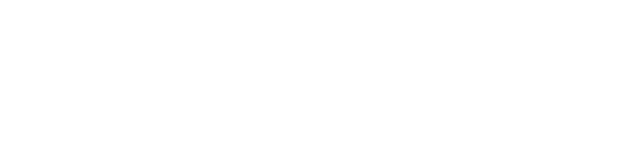
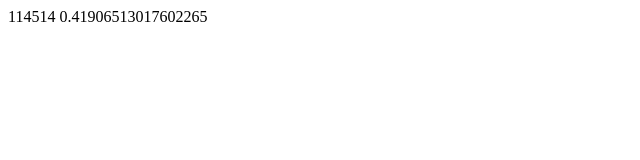
Before and after one commit to a951753abc/a951753abc.github.io, a plain HTML site: page index.html in a window 1280 px wide. Shown: the whole page, without its empty margins (0-640 px from the left). Drawn offline with nearby package versions, Linux system fonts and the light colour scheme.

Commit message:
Modify random test

```diff
--- a/index.html
+++ b/index.html
@@ -4,13 +4,14 @@
     <script src="https://ajax.googleapis.com/ajax/libs/jquery/3.3.1/jquery.min.js"></script>
     <script>
         $(function () {
-            alert('test');
+            $('.rd').text(Math.random());
         });
 
     </script>
 </head>
 <body>
-
+114514
+<span class="rd">114514</span>
 
 </body>
 </html>
```
